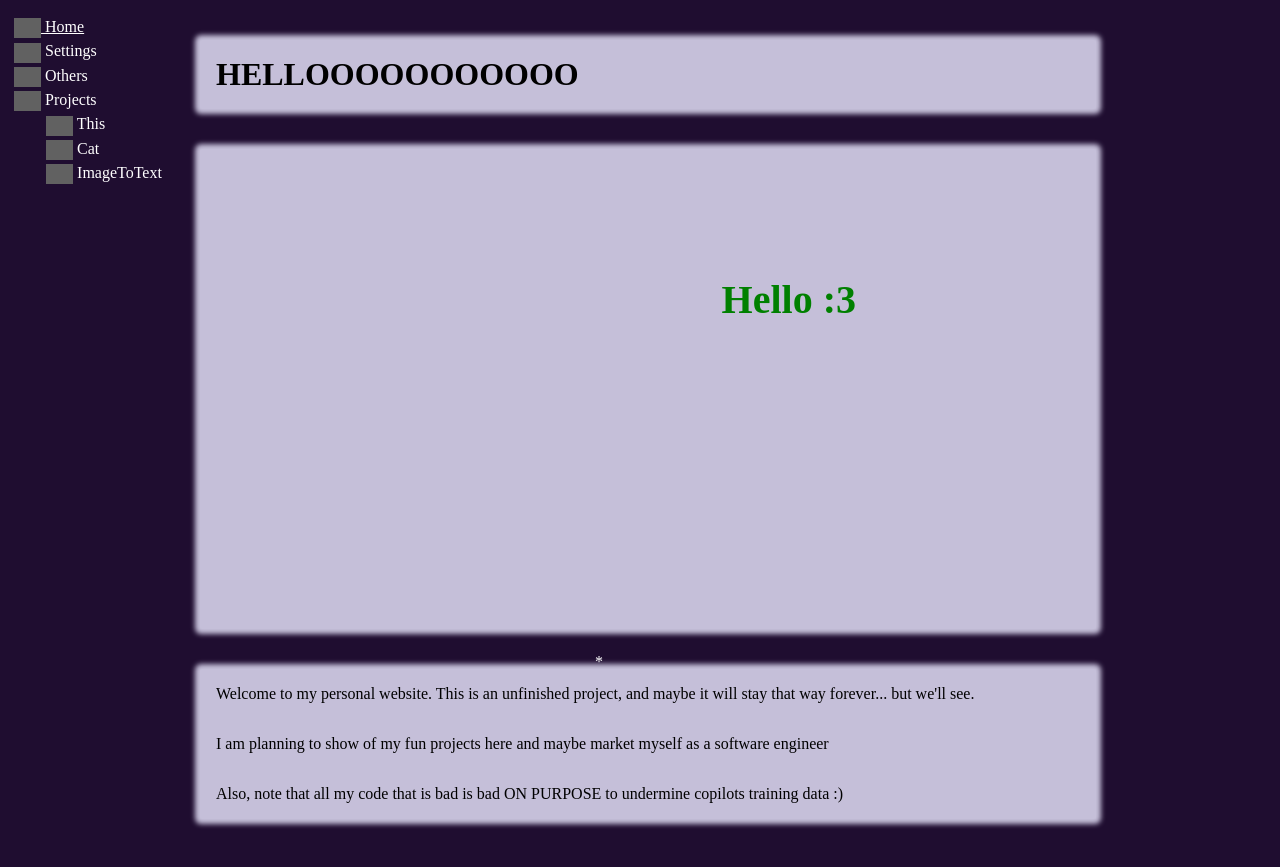
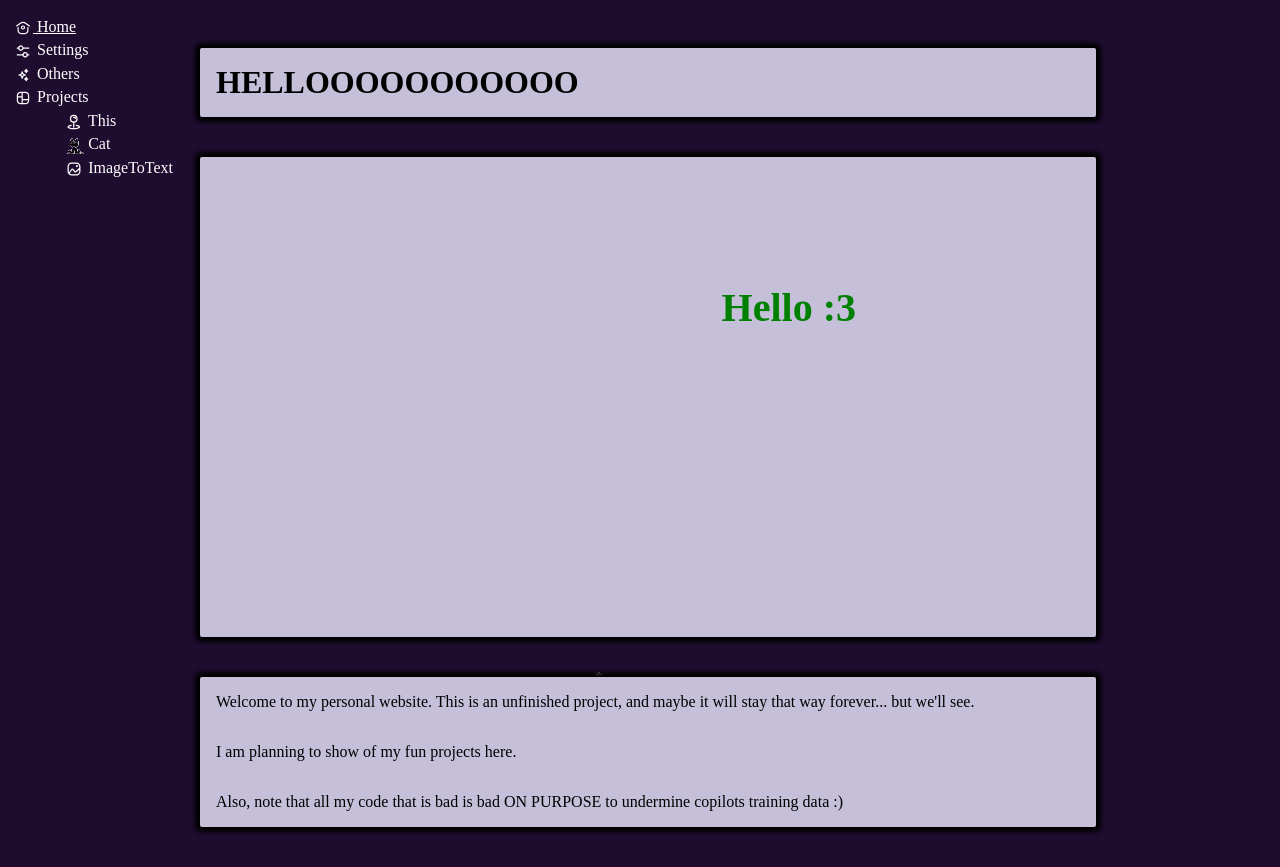
Before and after one commit to Casp-ian/Website, a SvelteKit app in the folder client/: page /home in a window 1280 px wide. Built offline with nearby package versions, Linux system fonts and the light colour scheme; grey boxes are pictures that could not be loaded.

Commit message:
hopefully fix some issues

```diff
--- a/client/src/components/Pane.svelte
+++ b/client/src/components/Pane.svelte
@@ -1,5 +1,6 @@
 <script lang="ts">
     import type { Snippet } from 'svelte'
+
     let { children }: { children: Snippet } = $props()
 </script>
 
@@ -13,7 +14,7 @@
     div {
       overflow: auto;
 
-      box-shadow: 0 0 5px 5px #C5BFD9;
+      box-shadow: 0 0 5px 5px black;
       border-radius: 2px;
 
       background: #C5BFD9;
--- a/client/src/components/PrettyLink.svelte
+++ b/client/src/components/PrettyLink.svelte
@@ -1,7 +1,8 @@
 <script>
     export let url;
 
-    export let img = '/src/assets/icons/link.svg';
+    import link from '$assets/icons/link.svg';
+    export let img = link;
 
     // NOTE: it is cool to get the favicon of the linked websites, but relying on this random api is kinda eh
     // export let img =
--- a/client/src/components/big/Navigation.svelte
+++ b/client/src/components/big/Navigation.svelte
@@ -37,9 +37,11 @@
 
 <style>
     #wrapper {
-        position: absolute;
+        position: sticky;
         top: 1rem;
-        left: 0.5rem;
+        left: 1vw;
+        height: 0;
+        width: 0;
         pointer-events: auto;
     }
 
@@ -51,7 +53,7 @@
     }
 
     a {
-        width: 9vw;
+        /*width: 10vw;*/
         color: white;
         text-decoration: none;
         text-align: left;
@@ -63,7 +65,7 @@
 
         /*background-image: linear-gradient(to right, rgb(100, 100, 100) 50%, white);*/
 
-        margin: 2px 0.5vw 2px 0.5vw;
+        margin: 0.1rem 0;
 
         overflow: hidden;
     }
@@ -80,11 +82,12 @@
     }
 
     .column {
+        width: 10vw;
         height: max-content;
         display: flex;
         flex-direction: column;
     }
     .offset {
-        margin-left: 2rem;
+        margin-left: 4vw;
     }
 </style>
--- a/client/src/components/big/Weather.svelte
+++ b/client/src/components/big/Weather.svelte
@@ -1,6 +1,7 @@
 <script lang="ts">
     import {onDestroy, onMount} from 'svelte';
     import {weather} from '$stores/weather';
+    import {afterNavigate} from "$app/navigation";
 
     let generatorDelay = 400;
     let maxParticles = 20;
@@ -9,6 +10,11 @@
 
     let width = 0;
     let height = 0;
+
+    const recalculateDimensions = () => {
+        width = Math.max(document.body.clientWidth, window.innerWidth);
+        height = Math.max(document.body.clientHeight, window.innerHeight);
+    }
 
     let interval: number;
     onMount(async () => {
@@ -19,7 +25,19 @@
             movePrecipitation();
             clearPrecipitation();
         }, generatorDelay);
+
+        recalculateDimensions();
+
+        window.addEventListener("resize", () => {
+            precipitants = [];
+            recalculateDimensions();
+        })
     });
+
+    afterNavigate(async () => {
+        precipitants = [];
+        recalculateDimensions();
+    })
 
     onDestroy(async () => {
         clearInterval(interval);
@@ -82,7 +100,7 @@
 
 
 <!-- TODO: this means particles cant spawn beneath the initial viewport, like when you scroll down -->
-<svelte:window bind:innerWidth={width} bind:innerHeight={height} />
+<!--<svelte:window bind:innerWidth={width} bind:innerHeight={height} />-->
 
 {#each precipitants as precipitant}
     <p class="particle" style="left: {precipitant.x}px; top: {precipitant.y}px;">
--- a/client/src/components/dvdBlock.svelte
+++ b/client/src/components/dvdBlock.svelte
@@ -6,10 +6,9 @@
 
     let block: HTMLElement;
 
-    let color = 'pink';
+    let color = 'yellow';
 
     // TODO randomise these >:)
-    // TODO these are relative to area width and height, i might want to fix that
     let speedY = 2;
     let speedX = 2;
 
@@ -77,7 +76,7 @@
         } else if (x <= 0) {
             speedX = Math.abs(speedX);
             x = Math.abs(x);
-            color = 'pink';
+            color = 'yellow';
         }
 
         block.style.color = color;
--- a/client/src/lib/navigation.ts
+++ b/client/src/lib/navigation.ts
@@ -1,3 +1,13 @@
+// NOTE: this is kind of a pain if we need to import every icon to make svelte-kit work
+import pin from '$assets/icons/pin.svg';
+import cat from '$assets/icons/cat.svg';
+import image from '$assets/icons/image.svg';
+import home from '$assets/icons/home.svg';
+import sliders from '$assets/icons/sliders.svg';
+import sparks from '$assets/icons/sparks.svg';
+import dashboard from '$assets/icons/dashboard.svg';
+
+
 export type SubRoute = {
     name: string,
     icon: string,
@@ -14,17 +24,17 @@ export type Route = {
 export const projects: SubRoute[] = [
     {
         name: 'This',
-        icon: '/src/assets/icons/pin.svg',
+        icon: pin,
         path: '/projects/this',
     },
     {
         name: 'Cat',
-        icon: '/src/assets/icons/cat.svg',
+        icon: cat,
         path: '/projects/cat',
     },
     {
         name: 'ImageToText',
-        icon: '/src/assets/icons/image.svg',
+        icon: image,
         path: '/projects/imageToText',
     },
 ];
@@ -32,25 +42,25 @@ export const projects: SubRoute[] = [
 export const pages: Route[] = [
     {
         name: 'Home',
-        icon: '/src/assets/icons/home.svg',
+        icon: home,
         path: '/home',
         children: [],
     },
     {
         name: 'Settings',
-        icon: '/src/assets/icons/sliders.svg',
+        icon: sliders,
         path: '/settings',
         children: [],
     },
     {
         name: 'Others',
-        icon: '/src/assets/icons/sparks.svg',
+        icon: sparks,
         path: '/others',
         children: [],
     },
     {
         name: 'Projects',
-        icon: '/src/assets/icons/dashboard.svg',
+        icon: dashboard,
         path: '/projects',
         children: projects,
     },
--- a/client/src/routes/home/+page.svelte
+++ b/client/src/routes/home/+page.svelte
@@ -20,7 +20,7 @@
         we'll see.
     </p>
 
-    <p>I am planning to show of my fun projects here and maybe market myself as a software engineer</p>
+    <p>I am planning to show of my fun projects here.</p>
     <p>
         Also, note that all my code that is bad is bad ON PURPOSE to undermine copilots training data :)
     </p>
--- a/client/src/routes/projects/+page.svelte
+++ b/client/src/routes/projects/+page.svelte
@@ -17,12 +17,13 @@
         <h2>
             {project.name}
         </h2>
+        <a href={project.path}>You can find more here</a>
     </Pane>
 {/each}
 
 
 <style>
-    pre, p, h1, h2, h3 {
+    a, pre, p, h1, h2, h3 {
         padding: 1rem;
         margin: 0;
     }
```
